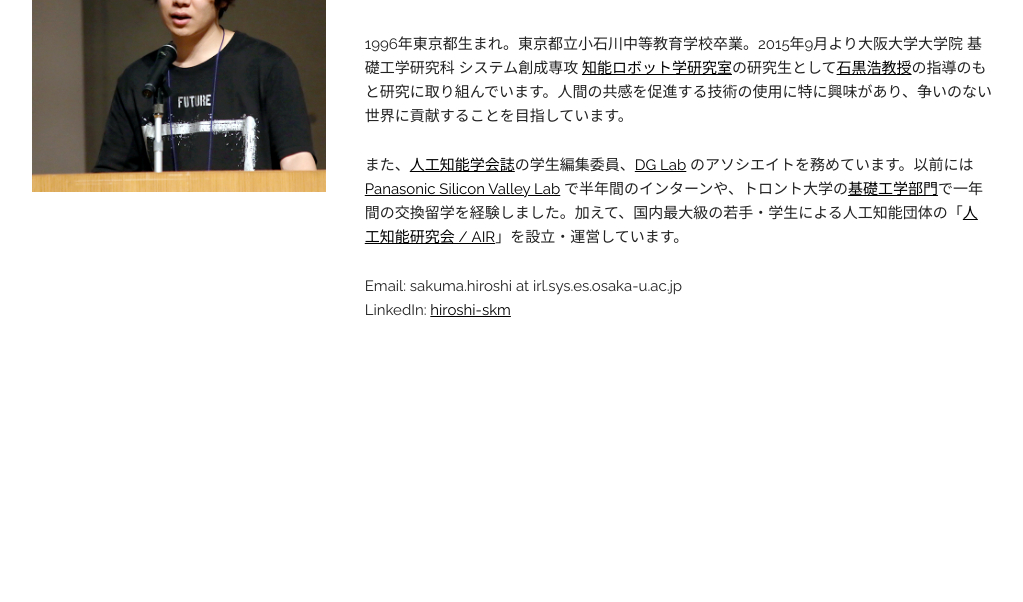
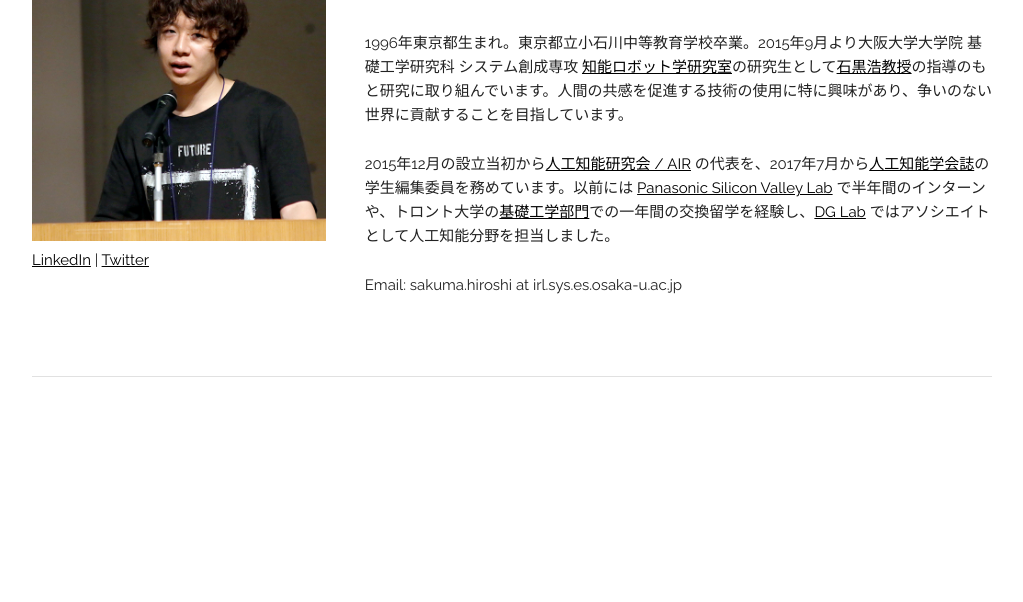
Before and after one commit to hiroshi-skm/hiroshi-sakuma.github.io, a plain HTML site: page ja/index.html in a window 1280 px wide. Shown: the part 198-800 px from the top of the page, without its empty margins (128-1151 px from the left). Drawn offline with Linux system fonts and the light colour scheme.

Commit message:
Add files via upload

```diff
--- a/ja/index.html
+++ b/ja/index.html
@@ -27,18 +27,28 @@
   –––––––––––––––––––––––––––––––––––––––––––––––––– -->
   <div class="container">
     <div class="row">
-      <div class="four columns" style="margin-top: 10%">
-        <img src="../images/hiroshisakuma.jpg" width="100%" height="100%" alt="Hiroshi Sakuma" />
+      <div class="twelve columns" style="margin-top: 3%" align="right">
+        <p><a href="../index.html">English</a> / Japanese</p>
+      </div>
+    </div>
+
+    <div class="row">
+      <div class="four columns" style="margin-top: 7%">
+        <img src="../images/hiroshisakuma.jpg" width="100%" height="100%" alt="Hiroshi Sakuma" /><br>
+        <a href="https://linkedin.com/in/hiroshi-skm">LinkedIn</a> | <a href="https://twitter.com/hiroshi_skm">Twitter</a>
       </div>
 
-      <div class="eight columns" style="margin-top: 10%">
+      <div class="eight columns" style="margin-top: 7%">
         <h4>佐久間洋司（Hiroshi Sakuma）</h4>
-        <p><a href="../index.html">English</a> / Japanese</p>
         <p>1996年東京都生まれ。東京都立小石川中等教育学校卒業。2015年9月より大阪大学大学院 基礎工学研究科 システム創成専攻 <a href="http://www.irl.sys.es.osaka-u.ac.jp">知能ロボット学研究室</a>の研究生として<a href="http://www.geminoid.jp/">石黒浩教授</a>の指導のもと研究に取り組んでいます。人間の共感を促進する技術の使用に特に興味があり、争いのない世界に貢献することを目指しています。</p>
-        <p>また、<a href="https://www.ai-gakkai.or.jp">人工知能学会誌</a>の学生編集委員、<a href="https://www.dglab.com">DG Lab</a> のアソシエイトを務めています。以前には <a href="http://www.research.panasonic.com">Panasonic Silicon Valley Lab</a> で半年間のインターンや、トロント大学の<a href="http://engsci.utoronto.ca">基礎工学部門</a>で一年間の交換留学を経験しました。加えて、国内最大級の若手・学生による人工知能団体の「<a href="http://air-osaka.tumblr.com/">人工知能研究会 / AIR</a>」を設立・運営しています。</p>
-        <p>Email: sakuma.hiroshi at irl.sys.es.osaka-u.ac.jp<br>
-          LinkedIn: <a href="https://linkedin.com/in/hiroshi-skm">hiroshi-skm</a></p>
+        <p>2015年12月の設立当初から<a href="http://air-osaka.tumblr.com/">人工知能研究会 / AIR</a> の代表を、2017年7月から<a href="https://www.ai-gakkai.or.jp">人工知能学会誌</a>の学生編集委員を務めています。以前には <a href="http://www.research.panasonic.com">Panasonic Silicon Valley Lab</a> で半年間のインターンや、トロント大学の<a href="http://engsci.utoronto.ca">基礎工学部門</a>での一年間の交換留学を経験し、<a href="https://www.dglab.com">DG Lab</a> ではアソシエイトとして人工知能分野を担当しました。</p>
+        <p>Email: sakuma.hiroshi at irl.sys.es.osaka-u.ac.jp</p>
       </div>
+    </div>
+
+    <div class="row">
+      <div class="twelve columns" style="margin-top: 0%"><hr>
+      </div>
     </div>
   </div>
 
```
